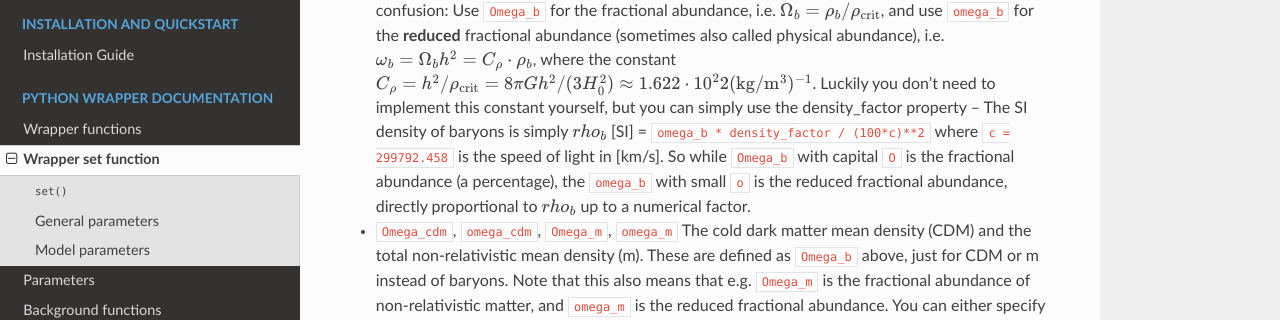
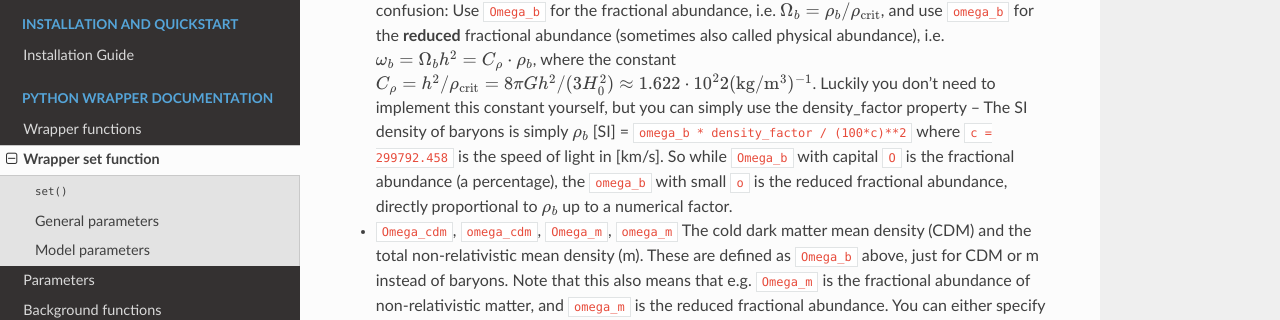
Before and after one commit to schoeneberg/class-code-documentation, a Sphinx documentation site: the page built from docs/wrapper_set.rst, in a window 1280 px wide and 900 px high, scrolled down 1845 px. Shown: the part 138-458 px from the top of the window. Built offline with Sphinx 7.4.7 and the Read the Docs theme 3.1.0, drawn with Linux system fonts in a browser that asks for light colours; pages that are not in the unit, such as notebooks, are missing from menus.

```diff
--- a/docs/wrapper_set.rst
+++ b/docs/wrapper_set.rst
@@ -64,7 +64,7 @@ Model parameters
   The Hubble parameter in [km/s/Mpc] ('H0') or in units of [100km/s/Mpc] ('h').
 
 * ``Omega_b``, ``omega_b``
-  The baryon mean density. Note that the capitalization is a common point of confusion: Use ``Omega_b`` for the fractional abundance, i.e. :math:`\Omega_b = \rho_b/\rho_\mathrm{crit}`, and use ``omega_b`` for the **reduced** fractional abundance (sometimes also called physical abundance), i.e. :math:`\omega_b = \Omega_b h^2 = C_\rho \cdot \rho_b`, where the constant :math:`C_\rho = h^2/\rho_\mathrm{crit} = 8\pi G h^2/(3 H_0^2) \approx 1.622 \cdot 10^22 (\mathrm{kg}/\mathrm{m}^3)^{-1}`. Luckily you don't need to implement this constant yourself, but you can simply use the :ref:`density_factor` property -- The SI density of baryons is simply :math:`rho_b` [SI] = ``omega_b * density_factor / (100*c)**2`` where ``c = 299792.458`` is the speed of light in [km/s]. So while ``Omega_b`` with capital ``O`` is the fractional abundance (a percentage), the ``omega_b`` with small ``o`` is the reduced fractional abundance, directly proportional to :math:`rho_b` up to a numerical factor.
+  The baryon mean density. Note that the capitalization is a common point of confusion: Use ``Omega_b`` for the fractional abundance, i.e. :math:`\Omega_b = \rho_b/\rho_\mathrm{crit}`, and use ``omega_b`` for the **reduced** fractional abundance (sometimes also called physical abundance), i.e. :math:`\omega_b = \Omega_b h^2 = C_\rho \cdot \rho_b`, where the constant :math:`C_\rho = h^2/\rho_\mathrm{crit} = 8\pi G h^2/(3 H_0^2) \approx 1.622 \cdot 10^22 (\mathrm{kg}/\mathrm{m}^3)^{-1}`. Luckily you don't need to implement this constant yourself, but you can simply use the :ref:`density_factor` property -- The SI density of baryons is simply :math:`\rho_b` [SI] = ``omega_b * density_factor / (100*c)**2`` where ``c = 299792.458`` is the speed of light in [km/s]. So while ``Omega_b`` with capital ``O`` is the fractional abundance (a percentage), the ``omega_b`` with small ``o`` is the reduced fractional abundance, directly proportional to :math:`\rho_b` up to a numerical factor.
 
 * ``Omega_cdm``, ``omega_cdm``, ``Omega_m``, ``omega_m``
   The cold dark matter mean density (CDM) and the total non-relativistic mean density (m). These are defined as ``Omega_b`` above, just for CDM or m instead of baryons. Note that this also means that e.g. ``Omega_m`` is the fractional abundance of non-relativistic matter, and ``omega_m`` is the reduced fractional abundance. You can either specify the amount of cold dark matter (CDM), or specify the total amount of non-relativistic matter (m). In the latter case we compute the amount of cold dark matter by substracting from the total requested non-relativistic matter the other contributions like baryons (b) and massive neutrinos (ncdm).
```
